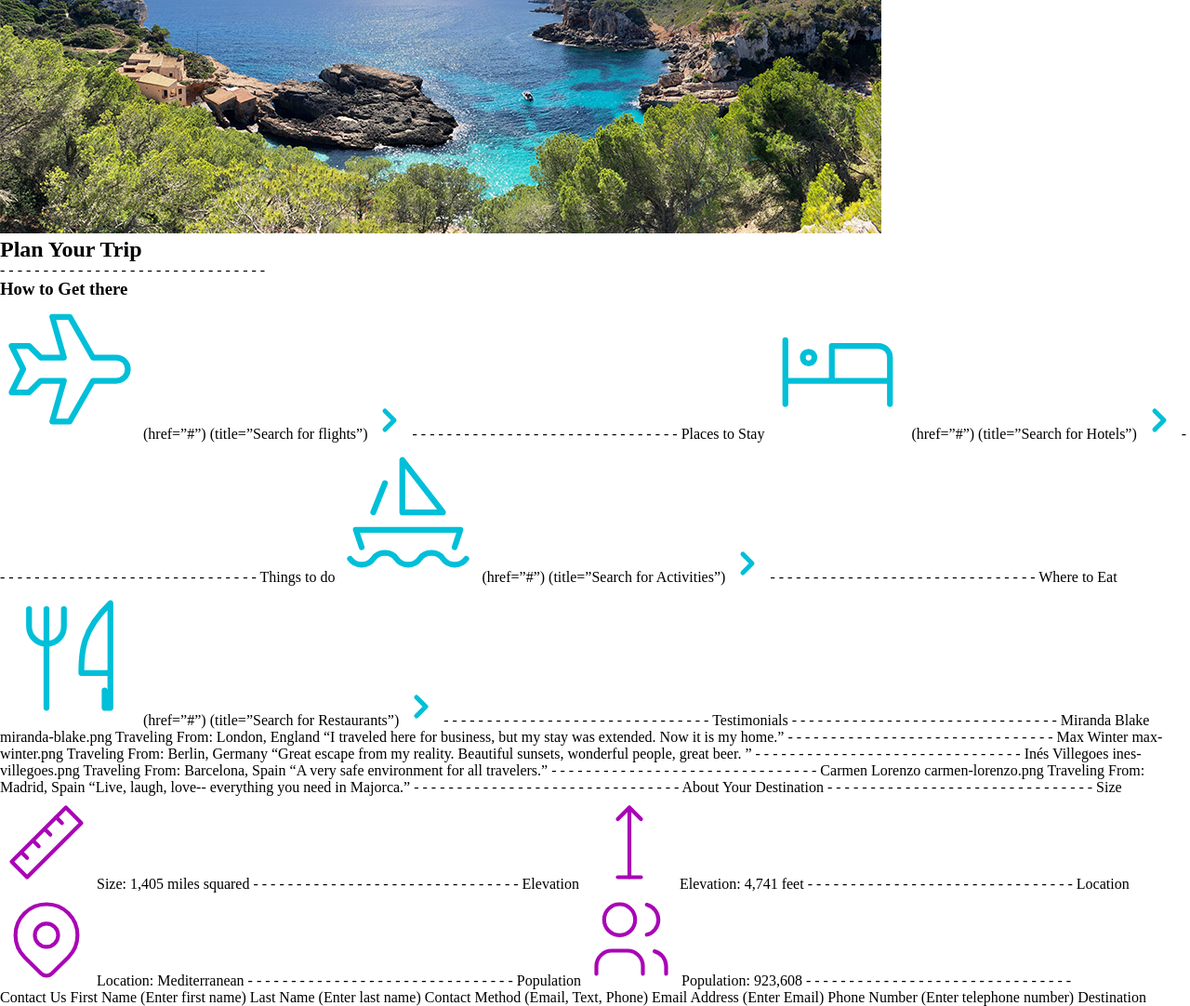
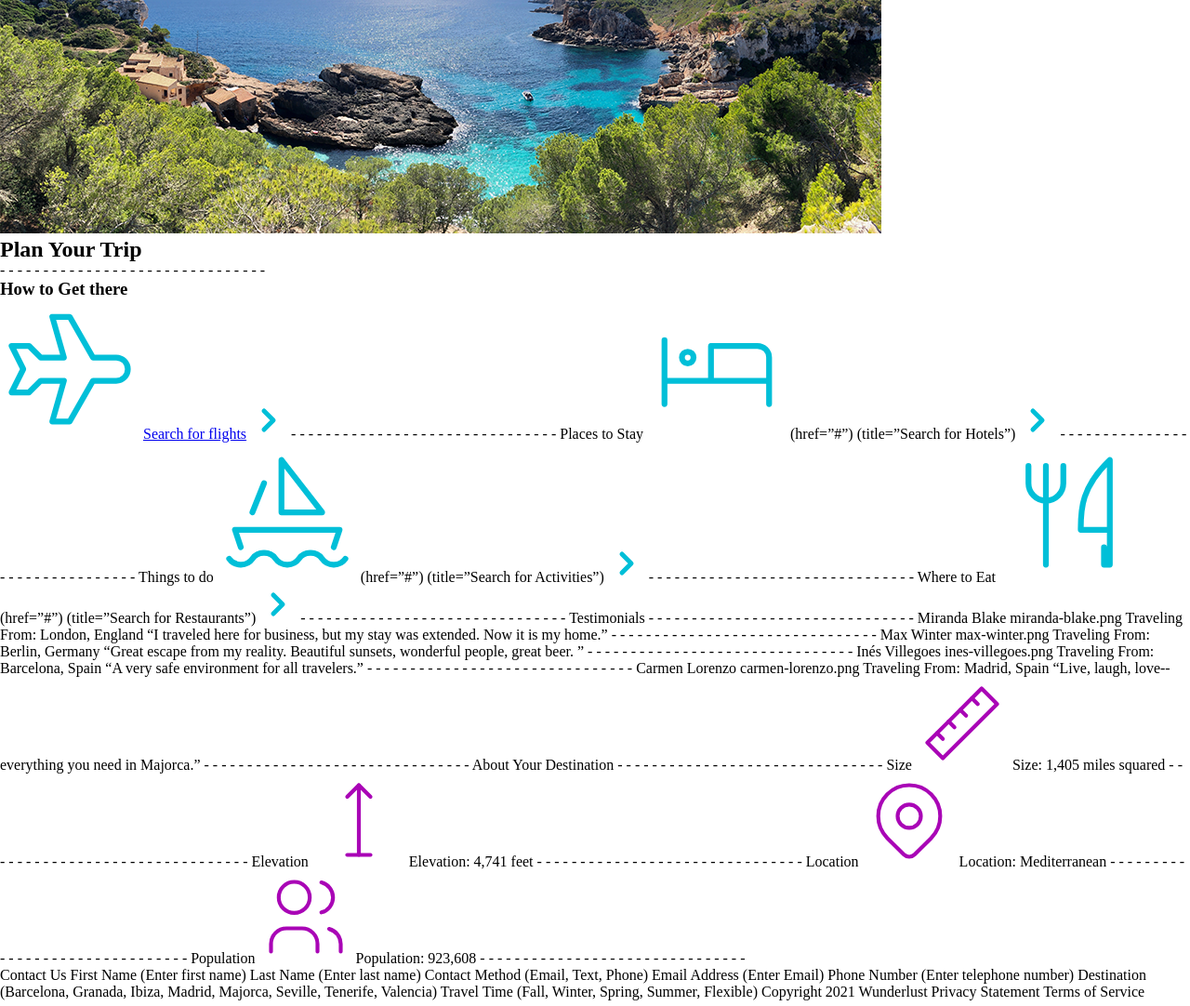
Before and after one commit to DRobbers/Wunderlust2, a plain HTML site: page index.html in a window 1280 px wide. Shown: the part 772-1854 px from the top of the page at 93% size. Drawn offline with Linux system fonts and the light colour scheme.

Commit message:
Update index.html

```diff
--- a/index.html
+++ b/index.html
@@ -48,7 +48,7 @@
   <path d="M16 10h4a2 2 0 0 1 0 4h-4l-4 7h-3l2 -7h-4l-2 2h-3l2 -4l-2 -4h3l2 2h4l-2 -7h3z" />
 </svg>
 
-(href=”#”) (title=”Search for flights”)
+<a href="#">Search for flights</a>
 <svg xmlns="http://www.w3.org/2000/svg" class="icon icon-tabler icon-tabler-chevron-right" width="40" height="40" viewBox="0 0 24 24" stroke-width="3" stroke="#00bfd8" fill="none" stroke-linecap="round" stroke-linejoin="round">
   <path stroke="none" d="M0 0h24v24H0z" fill="none"/>
   <polyline points="9 6 15 12 9 18" />
```
